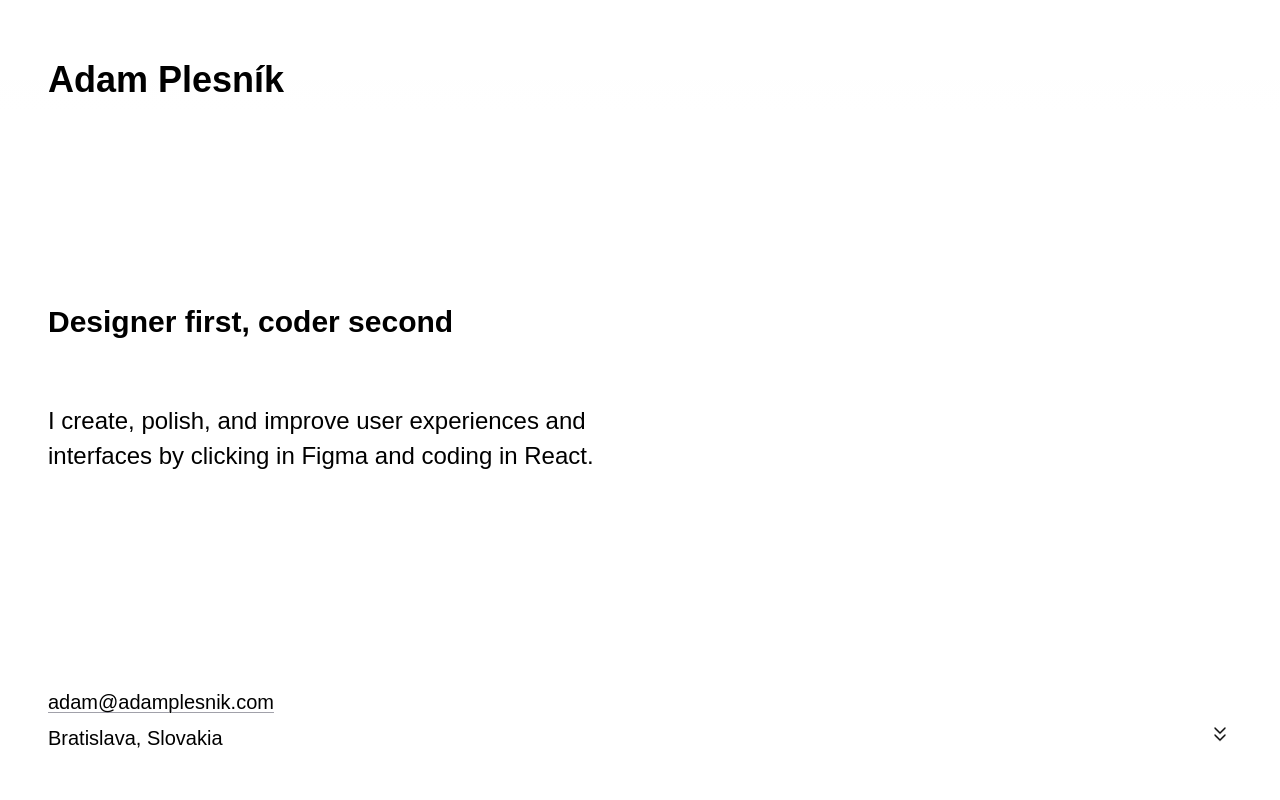
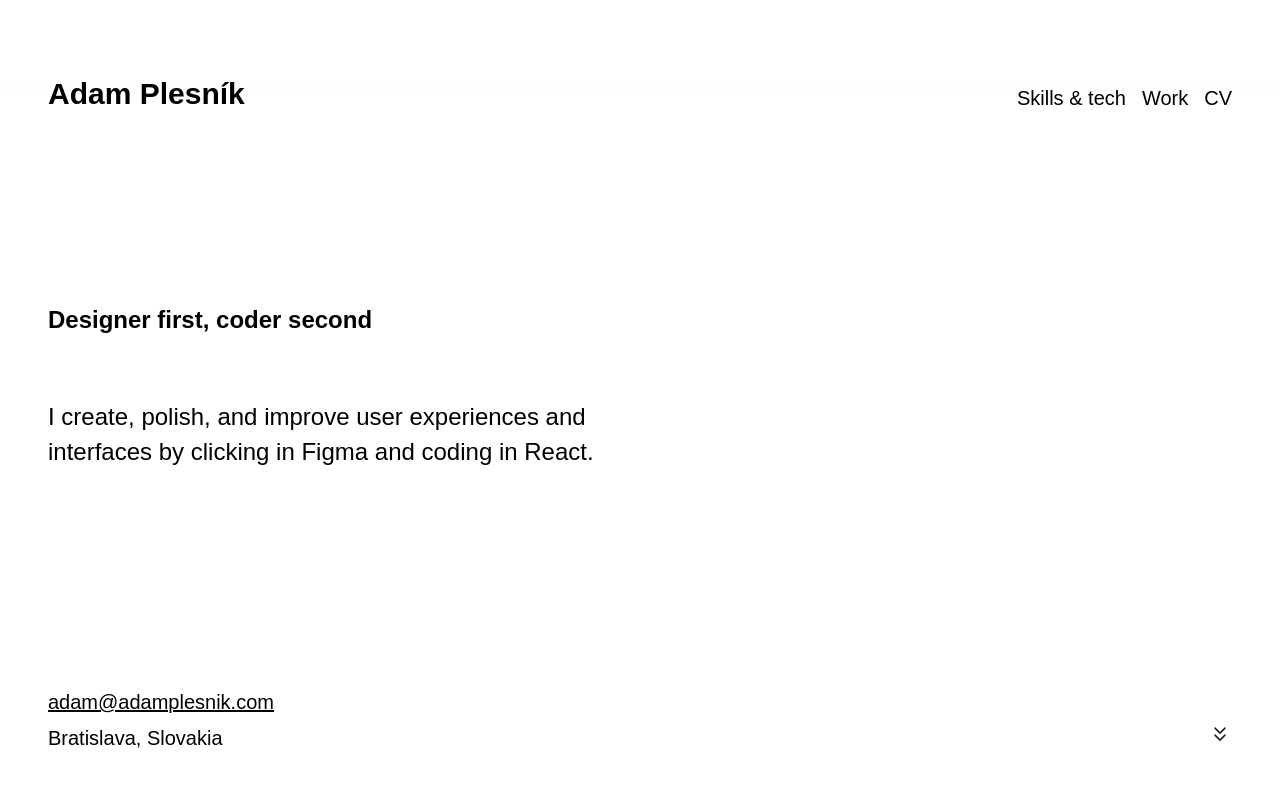
Before and after one commit to adamplesnik/adamplesnik.com, a React (Vite) app: page / in a window 1280 px wide. Shown: the top 800 px of the page. Built offline with nearby package versions, Linux system fonts and the light colour scheme; a web font is replaced by a local one.

Commit message:
Update...

```diff
--- a/index.html
+++ b/index.html
@@ -1,5 +1,5 @@
 <!doctype html>
-<html lang="en">
+<html lang="en" class="scroll-smooth">
   <head>
     <meta charset="UTF-8" />
     <meta name="viewport" content="width=device-width, initial-scale=1.0" />
--- a/src/components/Heading.tsx
+++ b/src/components/Heading.tsx
@@ -3,9 +3,9 @@ import { HTMLAttributes } from 'react'
 
 const Heading = ({ size = 1, className, children }: TitleProps) => {
   if (size === 1) {
-    return <h1 className={clsx(className, 'text-3xl font-semibold sm:text-4xl')}>{children}</h1>
+    return <h1 className={clsx(className, 'text-3xl font-semibold')}>{children}</h1>
   } else if (size === 2) {
-    return <h2 className={clsx(className, 'text-2xl font-semibold lg:text-3xl')}>{children}</h2>
+    return <h2 className={clsx(className, 'text-2xl font-semibold')}>{children}</h2>
   } else if (size === 3) {
     return <h3 className={clsx(className, 'font-semibold')}>{children}</h3>
   }
--- a/src/components/Link.tsx
+++ b/src/components/Link.tsx
@@ -12,10 +12,7 @@ const Link = ({
     <a
       href={href}
       target={target}
-      className={clsx(
-        'inline-block w-fit underline decoration-zinc-400 decoration-1 underline-offset-[3px] hover:decoration-current dark:decoration-zinc-500',
-        className
-      )}
+      className={clsx('inline-block w-fit underline hover:no-underline', className)}
       {...props}
     >
       {children}
--- a/src/components/WorkTile.tsx
+++ b/src/components/WorkTile.tsx
@@ -13,12 +13,14 @@ const WorkTile = ({ children, title, links, className, text, top }: WorkTileWrap
       )}
     >
       {top && <>{top}</>}
+      <div className="flex flex-col gap-3">
         {title && (
           <Heading size={2} className="pt-2">
             {title}
           </Heading>
         )}
         {text && <Paragraph>{text}</Paragraph>}
+      </div>
       <div className="flex flex-col gap-4 md:flex-1">{children}</div>
       {links && <div className="flex flex-col gap-y-2">{links}</div>}
     </div>
--- a/src/content/AboutMe.tsx
+++ b/src/content/AboutMe.tsx
@@ -4,7 +4,8 @@ import TimelineItem from '@/components/TimelineItem'
 
 const AboutMe = () => {
   return (
-    <div className="min-h-svh gap-12 bg-[#FEC84B] px-6 pb-12 pt-6 text-black sm:px-8 md:px-12">
+    <div className="min-h-svh gap-12 bg-[#FEC84B] px-6 pb-12 text-black sm:px-8 md:px-12">
+      <div id="cv" className="pt-12" />
       <Heading size={2} className="pt-8">
         CV
       </Heading>
--- a/src/content/Chart.tsx
+++ b/src/content/Chart.tsx
@@ -99,6 +99,7 @@ const Chart = () => {
 
   return (
     <div className="relative min-h-svh w-full">
+      <span id="skills" />
       <div className="absolute inset-0 z-10 min-h-[120svh] bg-white/10 backdrop-blur-[60px] dark:bg-zinc-900/20"></div>
       <div className="absolute inset-0 overflow-hidden">
         {circles.map((circle, i) => {
@@ -126,7 +127,7 @@ const Chart = () => {
           )
         })}
       </div>
-      <div className="relative z-20 flex min-h-svh w-full flex-col justify-between gap-8 px-6 py-24 sm:px-8 md:px-12">
+      <div className="relative z-20 flex min-h-svh w-full flex-col justify-between gap-8 px-6 pb-20 pt-32 sm:px-8 md:px-12">
         <div className="flex max-w-80 flex-col items-baseline gap-12 md:max-w-full md:flex-row">
           {skills.map((skill, i) => (
             <ChartItem
--- a/src/content/Intro.tsx
+++ b/src/content/Intro.tsx
@@ -6,7 +6,7 @@ import { ChevronsDown } from 'lucide-react'
 
 const Intro = () => {
   return (
-    <div className="flex h-[calc(100svh_-_19rem)] w-full flex-col gap-8 px-6 pb-8 sm:gap-12 sm:px-8 md:gap-16 md:px-12 md:pb-12">
+    <div className="flex min-h-[calc(100svh_-_19rem)] w-full flex-col gap-8 px-6 pb-8 sm:gap-12 sm:px-8 md:gap-16 md:px-12 md:pb-12">
       <Heading size={2}>Designer first, coder second</Heading>
       <Paragraph className="flex-1 text-2xl">
         I create, polish, and improve user experiences and interfaces by clicking in <Em>Figma</Em>{' '}
--- a/src/pages/Home.tsx
+++ b/src/pages/Home.tsx
@@ -13,13 +13,23 @@ import WorkThankful from '@/content/WorkThankful'
 const Home = () => {
   return (
     <div className="flex flex-col gap-48 pt-12">
-      <div className="sticky top-0 z-50 flex h-16 w-full items-center gap-8 bg-gradient-to-b from-white px-6 sm:px-8 md:px-12">
-        <Heading size={1} className="">
-          Adam Plesník
-        </Heading>
+      <div className="sticky top-0 z-50 flex h-16 w-full items-end gap-8 bg-gradient-to-b from-white px-6 sm:px-8 md:px-12">
+        <Heading size={1}>Adam Plesník</Heading>
+        <div className="hidden flex-1 justify-end gap-4 sm:flex">
+          <a className="cursor-pointer hover:underline" href="#skills">
+            Skills & tech
+          </a>
+          <a className="cursor-pointer hover:underline" href="#work">
+            Work
+          </a>
+          <a className="cursor-pointer hover:underline" href="#cv">
+            CV
+          </a>
+        </div>
       </div>
       <Intro />
       <Chart />
+      <div id="work" className="relative top-32" />
       <WorkKolbord />
       <WorkThankful />
       <WorkScrollDriven />
```
Lines whose indentation alone changed are shown as unchanged.
